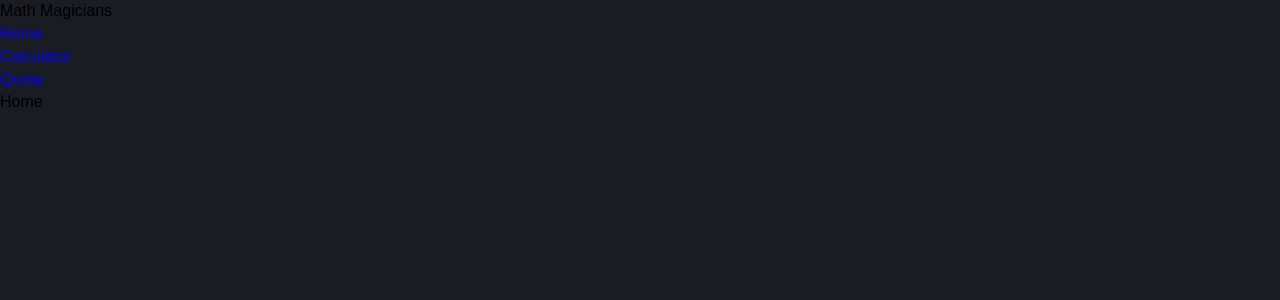
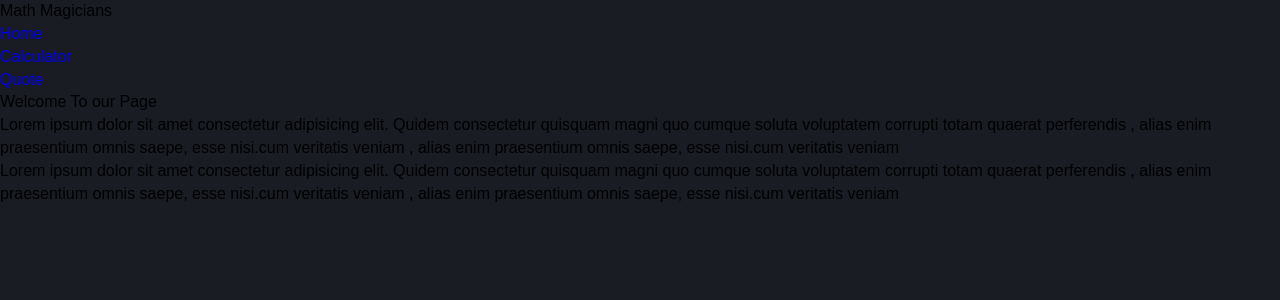
Before and after one commit to osamaashraf6/Math-magicians, a React (Create React App) app: page /home in a window 1280 px wide. Shown: the top 300 px of the page. Built offline with nearby package versions, Linux system fonts and the light colour scheme.

Commit message:
Add the quote and Home content into a separate file and Call it into the parent

```diff
--- a/src/pages/Calculation.js
+++ b/src/pages/Calculation.js
@@ -4,7 +4,6 @@
 function Calculation() {
   return (
     <>
-      <div>Calculation</div>
       <Calculator />
     </>
   );
--- a/src/pages/Home.js
+++ b/src/pages/Home.js
@@ -1,8 +1,9 @@
 import React from 'react';
+import HomeContent from '../components/home/HomeContent';
 
 function Home() {
   return (
-    <div>Home</div>
+    <HomeContent />
   );
 }
 
```
